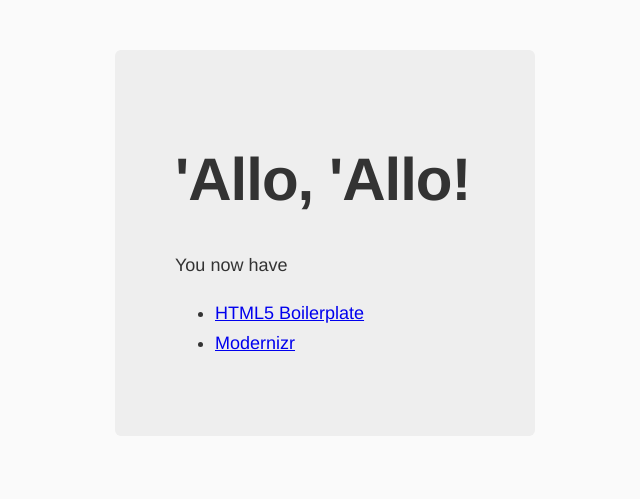
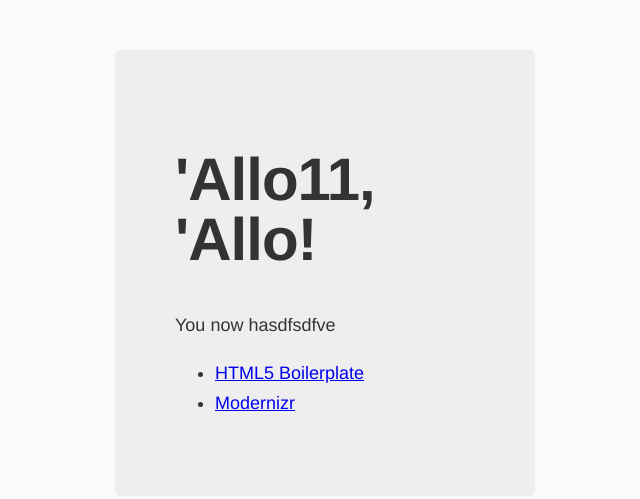
Before and after one commit to gsoldatelli/pro-workflow, a website: page test-app/app/index.html in a window 1280 px wide. Shown: the whole page, without its empty margins (315-955 px from the left). Drawn offline with nearby package versions, Linux system fonts and the light colour scheme; files that its build step writes are made by us from their sources.

Commit message:
Testando alteração com grunt serve
woa, muito bom.

```diff
--- a/test-app/app/index.html
+++ b/test-app/app/index.html
@@ -29,8 +29,8 @@
 
 
     <div class="hero-unit">
-      <h1>'Allo, 'Allo!</h1>
-      <p>You now have</p>
+      <h1>'Allo11, 'Allo!</h1>
+      <p>You now hasdfsdfve</p>
       <ul>
         <li><a href="https://html5boilerplate.com/">HTML5 Boilerplate</a></li>
         <li><a href="http://modernizr.com/">Modernizr</a></li>
```
